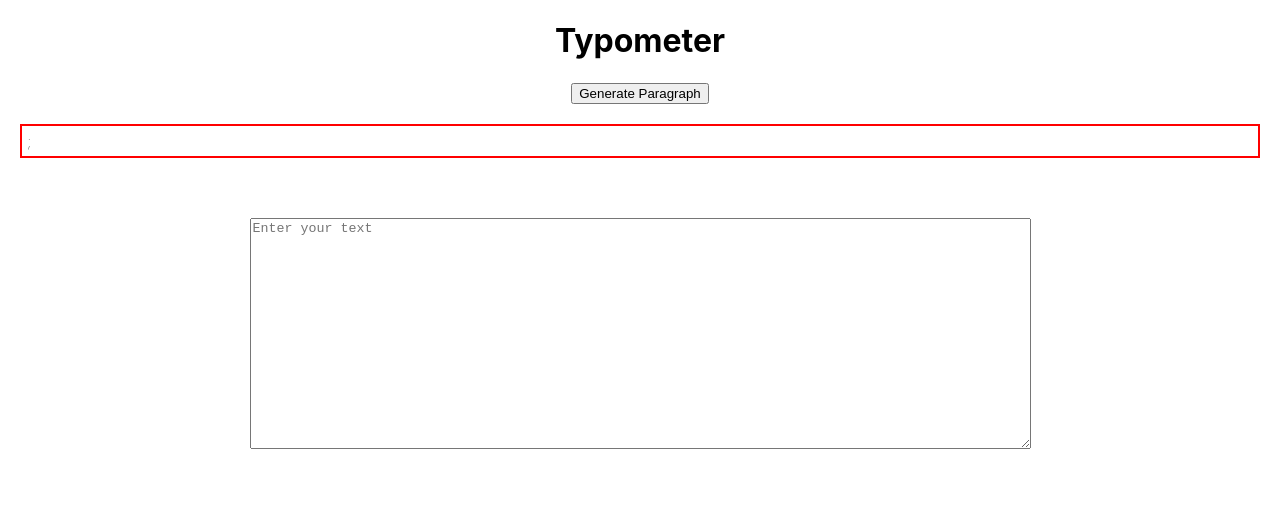
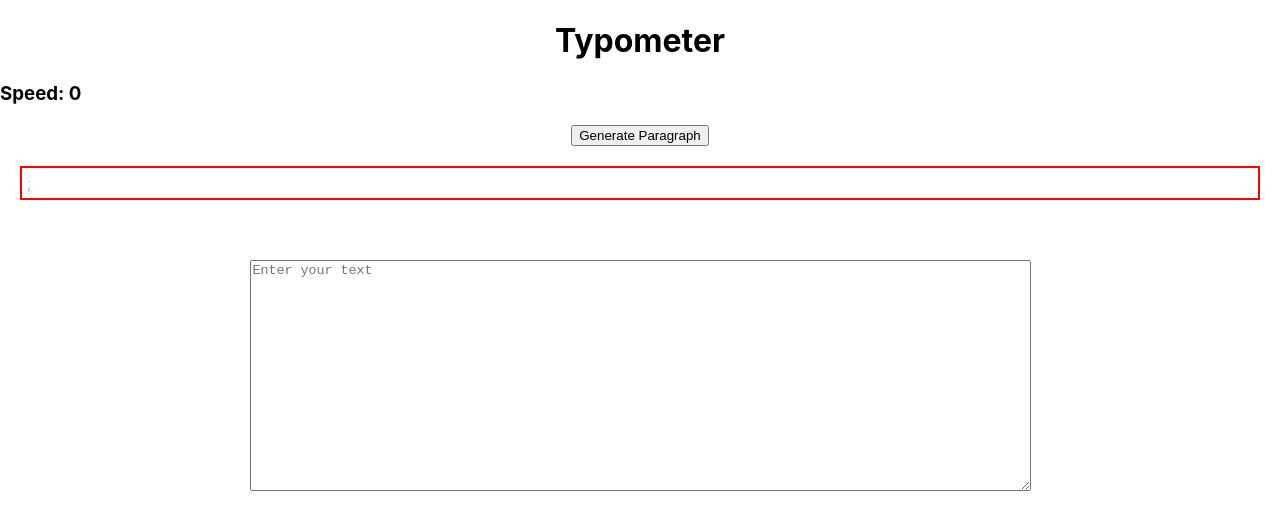
Before and after one commit to pran77/Typometer, a React (Create React App) app: page / in a window 1280 px wide. Shown: the top 530 px of the page. Built offline with nearby package versions, Linux system fonts and the light colour scheme.

Commit message:
Input and app file updated

```diff
--- a/src/App.css
+++ b/src/App.css
@@ -5,13 +5,13 @@
 .correct{
   font-weight: bold;
   color: green;
-  background-color: black;
+  /* background-color: black; */
 }
 
 .incorrect{
   font-weight: bold;
   color: red;
-  background-color: black;
+  /* background-color: black; */
 }
 
 .active{
--- a/src/InputAndParagraph.js
+++ b/src/InputAndParagraph.js
@@ -1,16 +1,20 @@
-import React from "react";
+import React, { useRef } from "react";
 import "./App.css";
-import { useState } from "react";
+import { useState ,useEffect} from "react";
 import "./index.css";
 
 function Word(props) {
   const { text, active, correct, isGenerated } = props;
 
+  // const rerender=useRef(0)
+  // useEffect(()=>{
+  //   rerender.current+=1
+  // })
   // console.log(correct);
   if(isGenerated) {
 
     if (active) {
-      return <span className="active">{text} </span>;
+      return <span className="active">{text}</span>;
     }
 
     return <span>{text} </span>;
@@ -32,23 +36,52 @@ function Word(props) {
     return <span>{text} </span>;
 
   }
+};
+
+function Timer(props){
+  const [timeElasped,settimeElasped]=useState(0);
+
+  useEffect(()=>{
+    if(props.startCounting){
+      setInterval(()=>{
+       settimeElasped(oldtime=>oldtime+1);
+      },1000);
+    }
+    else{
+      settimeElasped(0);
+    }
+  },[props.startCounting]);
+
+  return <h3 align="left">Speed: {timeElasped}</h3>
 }
-
-
+// Word=React.memo(Word);
 
 function InputAndParagraph() {
   const [para, setPara] = useState("");
   const [activeWordIndex, setActiveWordIndex] = useState(0);
   const [correctwordarray, setcorrectwordarray] = useState([]);
   const [highlightedWordArray, setHighlightedWordArray] = useState([]);
+  const [startCounting,setStartCounting]=useState(false);
+  // const [timeElasped,settimeElasped]=useState(0);
+
+  // function Timer(props){
+  //   // const [timeElasped,settimeElasped]=useState(0);
+
+  //   useEffect(()=>{
+  //     if(props.startCounting){
+  //       setInterval(()=>{
+  //        settimeElasped(oldtime=>oldtime+1);
+  //       },1000);
+  //     }
+  //   },[props.startCounting]);
+
+  //   return <h3 align="left">Speed: {timeElasped}</h3>
+  // }
 
   function processInput(value) {
-    // setcorrectwordarray(data => {
-    //   const word = value.trim();
-    //   const newresult = [...data];
-    //   newresult[activeWordIndex] = word === words[activeWordIndex];
-    //   return newresult;
-    // });
+    if(!startCounting){
+      setStartCounting(true);
+    }
 
     if (value.endsWith(' ')) {
       //console.log('index before = ', activeWordIndex);
@@ -61,10 +94,6 @@ function InputAndParagraph() {
         var colorArray = highlightedWordArray;
         colorArray.push(data);
         setHighlightedWordArray(colorArray)
-        // console.log("new result before = ", highlightedWordArray);
-        // console.log('index after = ', activeWordIndex);
-        // console.log('word in array = ', words[activeWordIndex]);
-        // console.log('word typed = ', word);
         const compareWords = word.split(' ');
         highlightedWordArray[activeWordIndex] = compareWords[compareWords.length - 1] === words[activeWordIndex];
         // console.log("new result after = ", highlightedWordArray);
@@ -108,6 +137,7 @@ the morning and reached at 10 am. After the cooking was completed, we wished to
     // setidx(props.idx=0)
     // console.log(para);
     // const words = para.split(' ');
+    setStartCounting(false);
     const textarea = document.getElementById('isEmpty');
     textarea.value = '';
   }
@@ -116,6 +146,9 @@ the morning and reached at 10 am. After the cooking was completed, we wished to
   return (
     <div className="para">
       <h1>Typometer</h1>
+      <Timer
+      startCounting={startCounting}
+      />
       <button onClick={randomParagraph}>Generate Paragraph</button>
       <p>
         {words.map((word, index) => {
```
